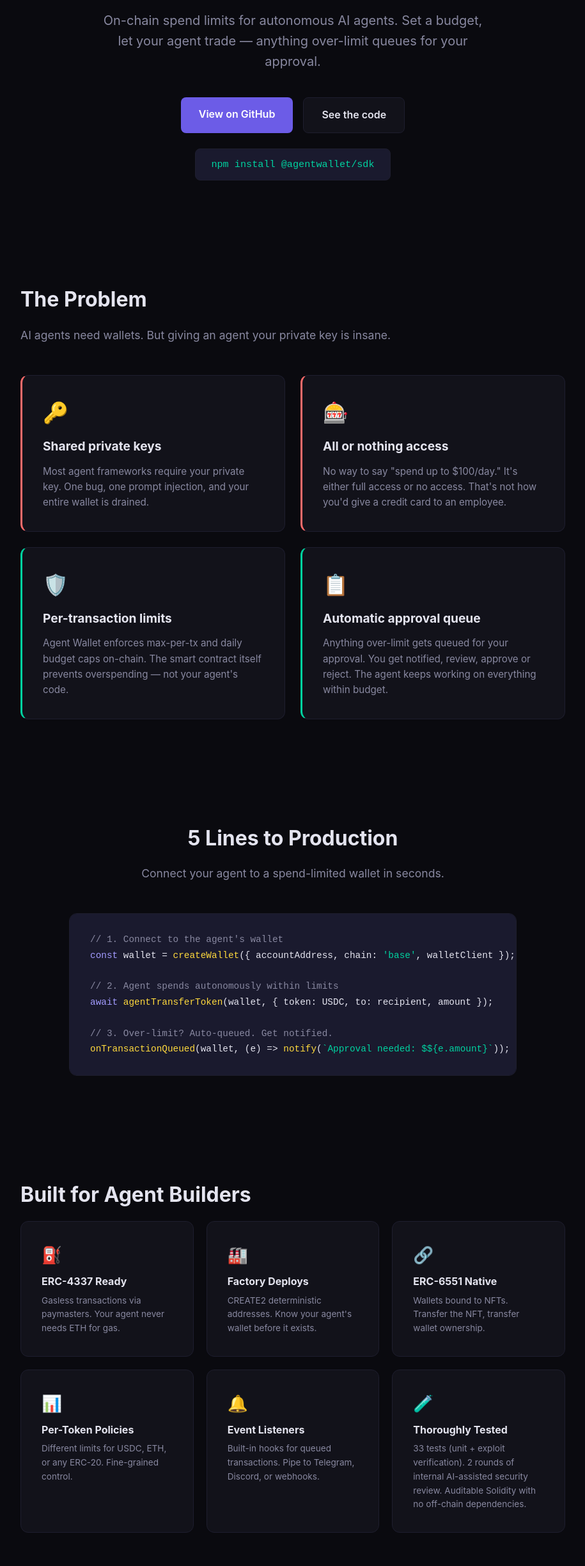
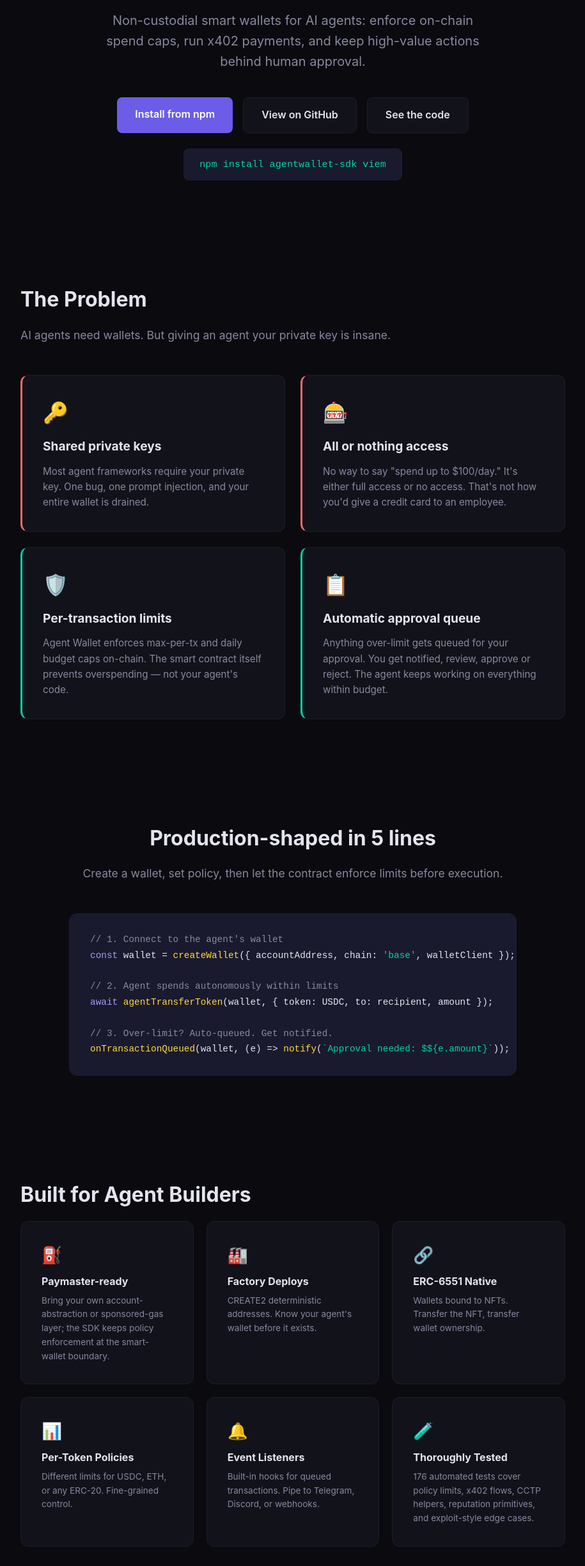
Before and after one commit to up2itnow0822/agent-wallet-sdk, a website: page landing/index.html in a window 1280 px wide. Shown: the part 293-2740 px from the top of the page at 64% size, without its empty margins (182-1097 px from the left). Drawn offline with Linux system fonts and the light colour scheme.

Commit message:
fix: tighten agent wallet landing conversion copy (#24)

```diff
--- a/landing/index.html
+++ b/landing/index.html
@@ -178,7 +178,7 @@
       <a href="#problem">Why</a>
       <a href="#code">Code</a>
       <a href="#compare">Compare</a>
-      <a href="https://github.com/agent-nexus/agent-wallet" target="_blank">GitHub</a>
+      <a href="https://github.com/up2itnow0822/agent-wallet-sdk" target="_blank">GitHub</a>
     </div>
   </div>
 </nav>
@@ -186,12 +186,13 @@
 <section class="hero">
   <div class="container">
     <h1>Let your agent spend.<br>Stay in control.</h1>
-    <p>On-chain spend limits for autonomous AI agents. Set a budget, let your agent trade — anything over-limit queues for your approval.</p>
+    <p>Non-custodial smart wallets for AI agents: enforce on-chain spend caps, run x402 payments, and keep high-value actions behind human approval.</p>
     <div class="cta-row">
-      <a href="https://github.com/agent-nexus/agent-wallet" class="btn btn-primary">View on GitHub</a>
+      <a href="https://www.npmjs.com/package/agentwallet-sdk" class="btn btn-primary">Install from npm</a>
+      <a href="https://github.com/up2itnow0822/agent-wallet-sdk" class="btn btn-secondary">View on GitHub</a>
       <a href="#code" class="btn btn-secondary">See the code</a>
     </div>
-    <div class="install-cmd">npm install @agentwallet/sdk</div>
+    <div class="install-cmd">npm install agentwallet-sdk viem</div>
   </div>
 </section>
 
@@ -226,8 +227,8 @@
 
 <section id="code" class="code-section">
   <div class="container">
-    <h2>5 Lines to Production</h2>
-    <p class="subtitle">Connect your agent to a spend-limited wallet in seconds.</p>
+    <h2>Production-shaped in 5 lines</h2>
+    <p class="subtitle">Create a wallet, set policy, then let the contract enforce limits before execution.</p>
     <pre><span class="cm">// 1. Connect to the agent's wallet</span>
 <span class="kw">const</span> wallet = <span class="fn">createWallet</span>({ accountAddress, chain: <span class="str">'base'</span>, walletClient });
 
@@ -245,8 +246,8 @@
     <div class="grid-3">
       <div class="card feature">
         <div class="icon">⛽</div>
-        <h3>ERC-4337 Ready</h3>
-        <p>Gasless transactions via paymasters. Your agent never needs ETH for gas.</p>
+        <h3>Paymaster-ready</h3>
+        <p>Bring your own account-abstraction or sponsored-gas layer; the SDK keeps policy enforcement at the smart-wallet boundary.</p>
       </div>
       <div class="card feature">
         <div class="icon">🏭</div>
@@ -271,7 +272,7 @@
       <div class="card feature">
         <div class="icon">🧪</div>
         <h3>Thoroughly Tested</h3>
-        <p>33 tests (unit + exploit verification). 2 rounds of internal AI-assisted security review. Auditable Solidity with no off-chain dependencies.</p>
+        <p>176 automated tests cover policy limits, x402 flows, CCTP helpers, reputation primitives, and exploit-style edge cases.</p>
       </div>
     </div>
   </div>
@@ -314,8 +315,8 @@
           <td>Varies</td>
         </tr>
         <tr>
-          <td>Gasless (ERC-4337)</td>
-          <td class="check">✓</td>
+          <td>Sponsored gas path</td>
+          <td>External paymaster integration</td>
           <td class="cross">✗</td>
           <td class="cross">✗</td>
           <td class="check">✓</td>
@@ -348,7 +349,7 @@
 
 <footer>
   <div class="container">
-    <p>Agent Wallet — Open source under MIT · <a href="https://github.com/agent-nexus/agent-wallet">GitHub</a></p>
+    <p>Agent Wallet — MIT · Patent Pending · <a href="https://www.npmjs.com/package/agentwallet-sdk">npm</a> · <a href="https://github.com/up2itnow0822/agent-wallet-sdk">GitHub</a></p>
   </div>
 </footer>
 
```
